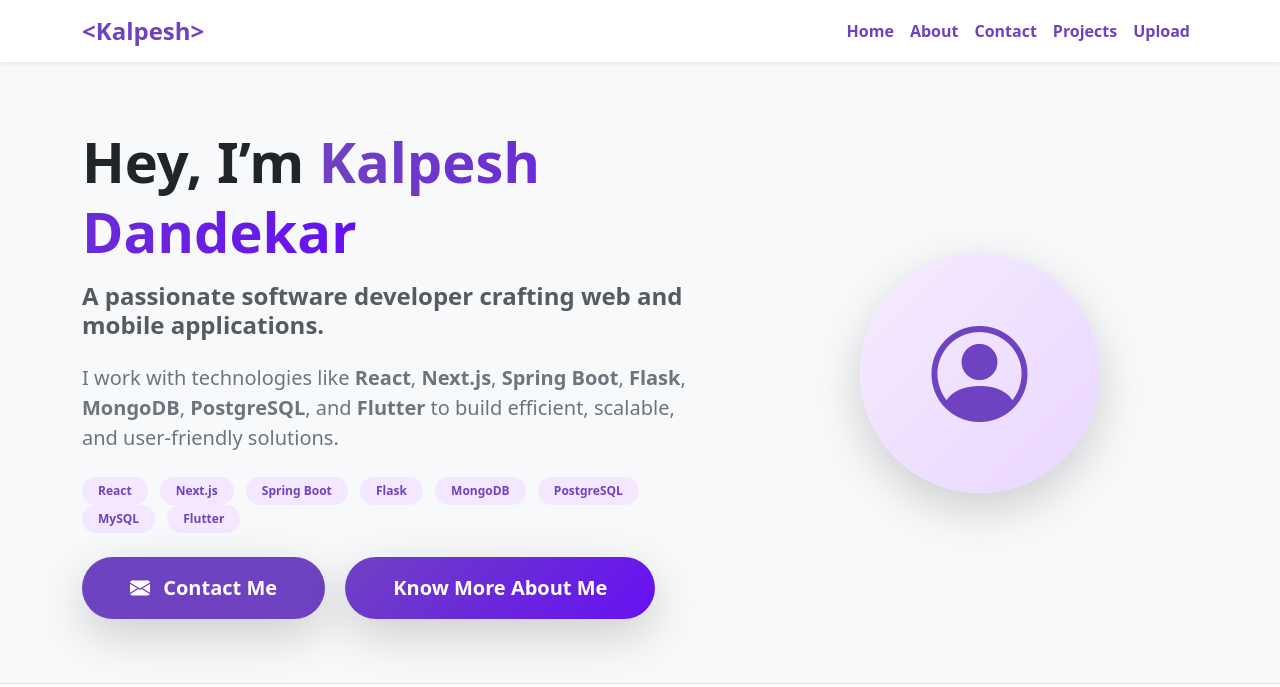
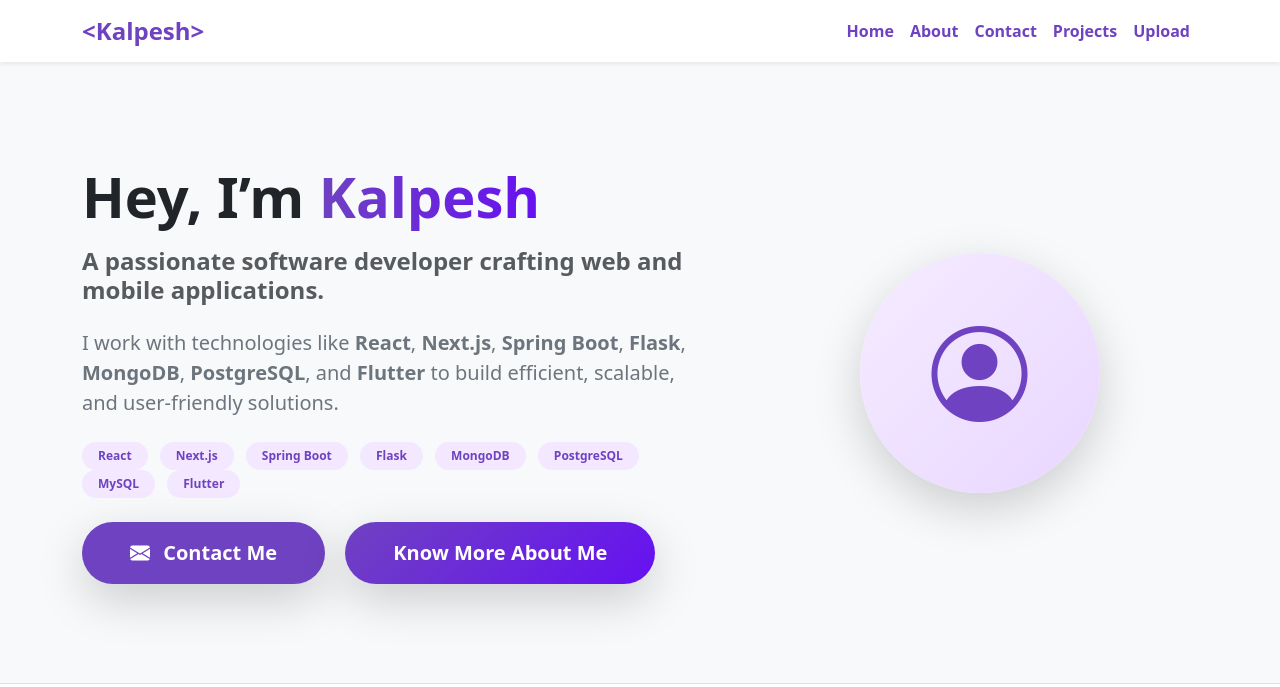
Before and after one commit to Kalpesh-Dandekar/student-demo, a plain HTML site: page index.html in a window 1280 px wide. Shown: the top 687 px of the page. Drawn offline with nearby package versions, Linux system fonts and the light colour scheme.

Commit message:
change name to kalpesh

```diff
--- a/index.html
+++ b/index.html
@@ -4,7 +4,7 @@
 <head>
     <meta charset="UTF-8">
     <meta name="viewport" content="width=device-width, initial-scale=1.0">
-    <title>Kalpesh Dandekar</title>
+    <title>Kalpesh</title>
     <!-- Bootstrap CSS -->
     <link href="https://cdn.jsdelivr.net/npm/bootstrap@5.3.3/dist/css/bootstrap.min.css" rel="stylesheet">
     <!-- Bootstrap Icons -->
@@ -42,7 +42,7 @@
                     <h1 class="fw-bold display-4 mb-3 lh-sm">
                         Hey, I’m <span
                             style="background: linear-gradient(90deg, #6f42c1, #6610f2); -webkit-background-clip: text; background-clip: text;  color: transparent;">Kalpesh
-                            Dandekar</span>
+                            </span>
                     </h1>
                     <h2 class="fs-4 fw-semibold text-muted mb-4">
                         A passionate software developer crafting web and mobile applications.
```
